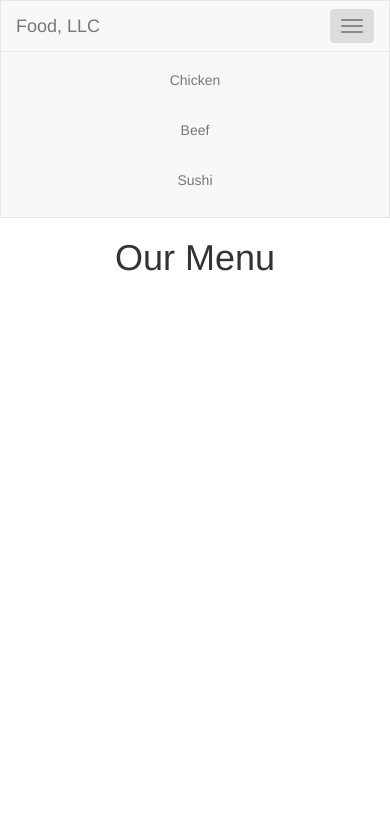
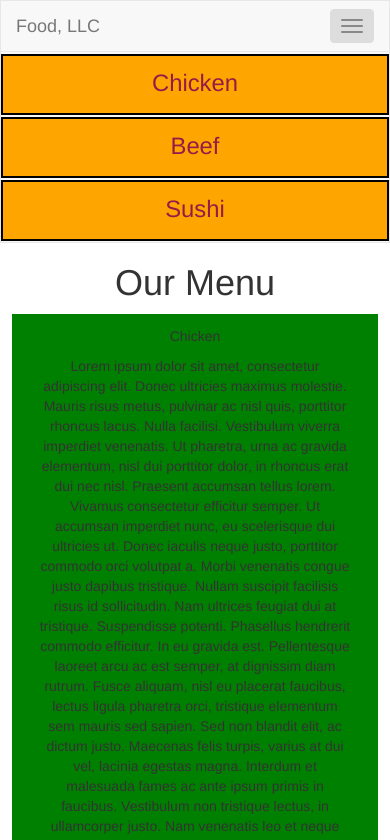
Before and after one commit to lollipopenator/coursera-test, a plain HTML site: page coding-assignments/module-3-solution/index.html in a window 390 px wide. Both pictures are taken after a click on the button "Toggle navigation". Shown: the top 840 px of the page. Drawn offline with Linux system fonts and the light colour scheme.

Commit message:
added and styled really tall section to hold menu info, using bootstrap gridsystem, as oer Q.11 of assignment

```diff
--- a/coding-assignments/module-3-solution/css/styles.css
+++ b/coding-assignments/module-3-solution/css/styles.css
@@ -0,0 +1,33 @@
+
+#nav-list li {
+	border: 2px solid black;
+	margin-bottom: 1.7px;
+}
+
+#nav-list {
+  	margin-top: 2.3px;  /* counteracting bootstrap's default margin here */
+  	margin-bottom: -0.5px; /* counteracting bootstrap's default margin again */
+}
+
+#nav-list a {
+  	color: #951C49;
+  	background-color: orange;
+}
+
+#nav-list a:hover {
+  	background: yellow;
+}
+
+#nav-list a p {
+  	font-size: 1.7em;
+  	padding-top: 7px;
+}
+
+#tall-grid-section-for-menu-info {
+	background: green;
+}
+
+#menu-info {
+	margin: 12px;
+	height: 1000px;
+}
--- a/coding-assignments/module-3-solution/index.html
+++ b/coding-assignments/module-3-solution/index.html
@@ -54,7 +54,31 @@
 
   <h1 class="text-center">Our Menu</h1>
 
+<div id="menu-info" class="container-fluid">
 
+
+    <div id="tall-grid-section-for-menu-info" class="row">
+      <div class="col-xs-12">
+        <div id="menu-info">
+
+        <p class="text-center"> Chicken </p>
+
+        <p class="text-center">
+          Lorem ipsum dolor sit amet, consectetur adipiscing elit. Donec ultricies maximus molestie. Mauris risus metus, pulvinar ac nisl quis, porttitor rhoncus lacus. Nulla facilisi. Vestibulum viverra imperdiet venenatis. Ut pharetra, urna ac gravida elementum, nisl dui porttitor dolor, in rhoncus erat dui nec nisl. Praesent accumsan tellus lorem. Vivamus consectetur efficitur semper. Ut accumsan imperdiet nunc, eu scelerisque dui ultricies ut. Donec iaculis neque justo, porttitor commodo orci volutpat a. Morbi venenatis congue justo dapibus tristique. Nullam suscipit facilisis risus id sollicitudin.
+
+          Nam ultrices feugiat dui at tristique. Suspendisse potenti. Phasellus hendrerit commodo efficitur. In eu gravida est. Pellentesque laoreet arcu ac est semper, at dignissim diam rutrum. Fusce aliquam, nisl eu placerat faucibus, lectus ligula pharetra orci, tristique elementum sem mauris sed sapien. Sed non blandit elit, ac dictum justo. Maecenas felis turpis, varius at dui vel, lacinia egestas magna. Interdum et malesuada fames ac ante ipsum primis in faucibus. Vestibulum non tristique lectus, in ullamcorper justo. Nam venenatis leo et neque mollis, non laoreet nisl consectetur. Donec accumsan blandit nisl, at malesuada mi efficitur vel. Duis tincidunt metus et pharetra venenatis. Aenean dignissim neque felis, nec viverra est gravida non.
+
+          Interdum et malesuada fames ac ante ipsum primis in faucibus. Aliquam erat volutpat. Nunc quis metus id mi viverra pellentesque. Donec viverra sem neque, id varius tellus laoreet ac. Mauris finibus sit amet augue eu pretium. Integer quis suscipit metus. Proin sed metus odio. Donec est diam, eleifend a nibh ac, molestie egestas sapien.
+
+          Sed a ex venenatis, tristique tortor ac, elementum est. Etiam tempus purus vitae eros commodo, ac efficitur nisi vestibulum. Nunc ac nulla felis. Ut efficitur placerat metus, sed bibendum diam molestie sed. Vivamus vulputate sollicitudin purus nec rhoncus. Curabitur id dapibus magna. In at leo sem. Mauris varius augue ut lacus euismod tincidunt. Donec.
+        </p>
+        </div>
+      </div>
+
+
+    </div> <!-- tall-grid-section-for-menu-info -->
+
+  </div> <!-- menu-info -->
 
 
   <!-- jQuery (Bootstrap JS plugins depend on it) -->
```
